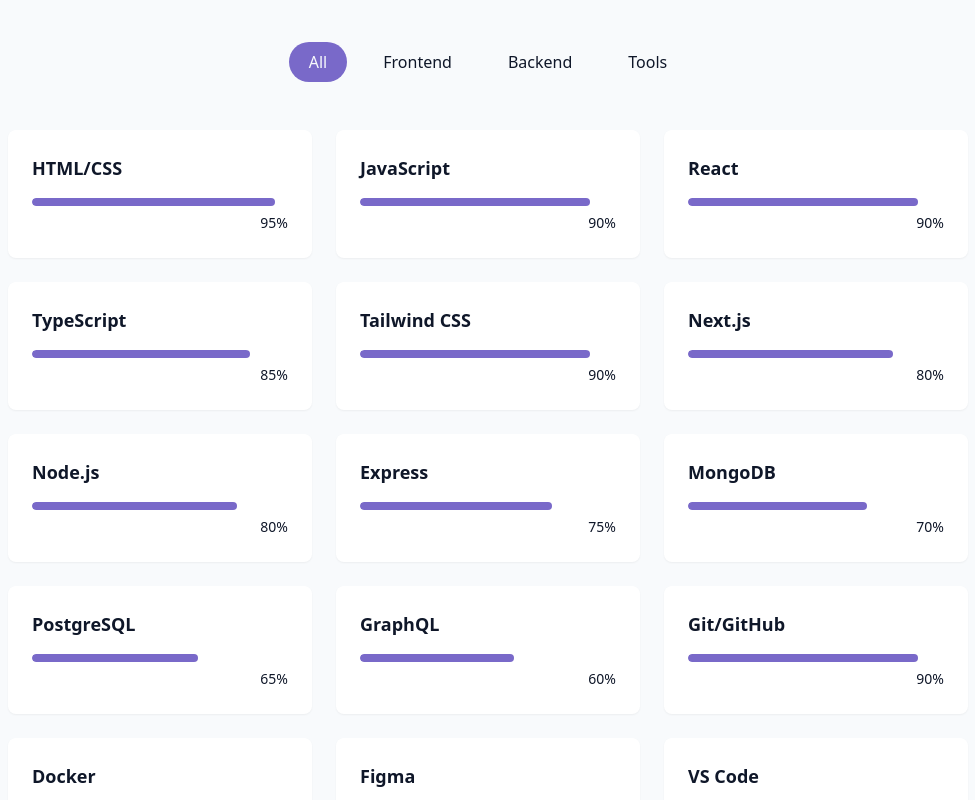
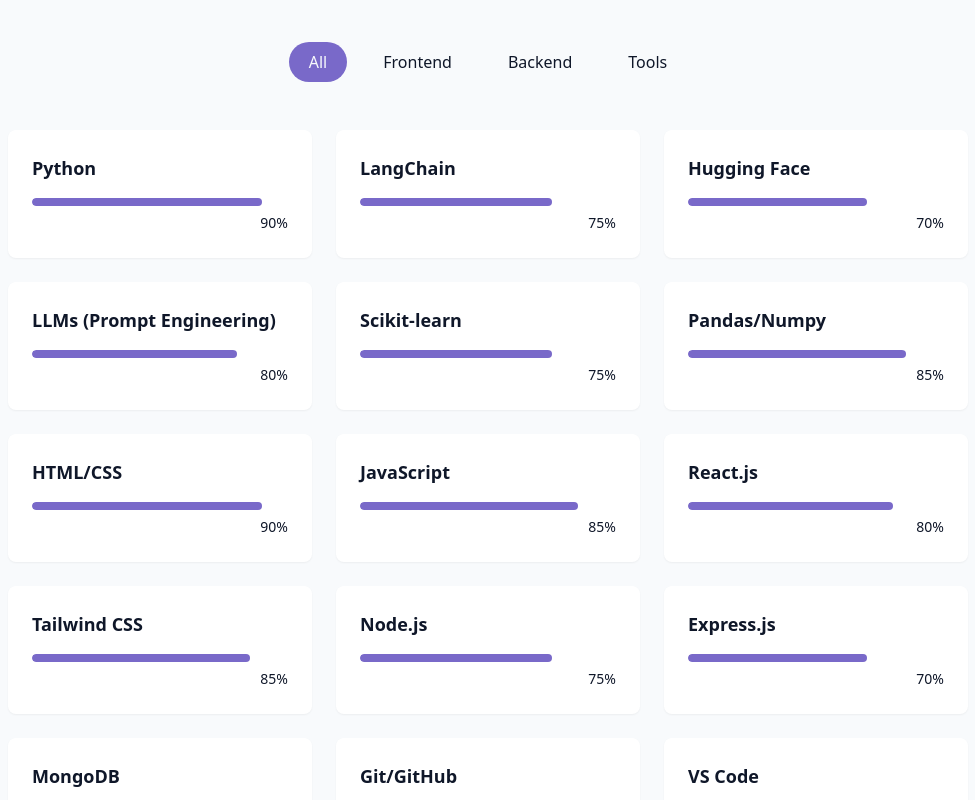
Before and after one commit to PriyanshuRanjan04/My-Portfolio, a React (Vite) app: page / in a window 1280 px wide. Shown: the part 1720-2520 px from the top of the page, without its empty margins (152-1127 px from the left). Built offline with nearby package versions, Linux system fonts and the light colour scheme.

Commit message:
Updated website

```diff
--- a/src/components/SkillsSection.jsx
+++ b/src/components/SkillsSection.jsx
@@ -1,28 +1,54 @@
 import { useState } from "react";
 import { cn } from "@/lib/utils";
 
+// const skills = [
+//   // Frontend
+//   { name: "HTML/CSS", level: 95, category: "frontend" },
+//   { name: "JavaScript", level: 90, category: "frontend" },
+//   { name: "React", level: 90, category: "frontend" },
+//   { name: "TypeScript", level: 85, category: "frontend" },
+//   { name: "Tailwind CSS", level: 90, category: "frontend" },
+//   { name: "Next.js", level: 80, category: "frontend" },
+
+//   // Backend
+//   { name: "Node.js", level: 80, category: "backend" },
+//   { name: "Express", level: 75, category: "backend" },
+//   { name: "MongoDB", level: 70, category: "backend" },
+//   { name: "PostgreSQL", level: 65, category: "backend" },
+//   { name: "GraphQL", level: 60, category: "backend" },
+
+//   // Tools
+//   { name: "Git/GitHub", level: 90, category: "tools" },
+//   { name: "Docker", level: 70, category: "tools" },
+//   { name: "Figma", level: 85, category: "tools" },
+//   { name: "VS Code", level: 95, category: "tools" },
+// ];
+
 const skills = [
-  // Frontend
-  { name: "HTML/CSS", level: 95, category: "frontend" },
-  { name: "JavaScript", level: 90, category: "frontend" },
-  { name: "React", level: 90, category: "frontend" },
-  { name: "TypeScript", level: 85, category: "frontend" },
-  { name: "Tailwind CSS", level: 90, category: "frontend" },
-  { name: "Next.js", level: 80, category: "frontend" },
+  // AI & Machine Learning
+  { name: "Python", level: 90, category: "ai" },
+  { name: "LangChain", level: 75, category: "ai" },
+  { name: "Hugging Face", level: 70, category: "ai" },
+  { name: "LLMs (Prompt Engineering)", level: 80, category: "ai" },
+  { name: "Scikit-learn", level: 75, category: "ai" },
+  { name: "Pandas/Numpy", level: 85, category: "ai" },
 
-  // Backend
-  { name: "Node.js", level: 80, category: "backend" },
-  { name: "Express", level: 75, category: "backend" },
+  // Web Development
+  { name: "HTML/CSS", level: 90, category: "frontend" },
+  { name: "JavaScript", level: 85, category: "frontend" },
+  { name: "React.js", level: 80, category: "frontend" },
+  { name: "Tailwind CSS", level: 85, category: "frontend" },
+  { name: "Node.js", level: 75, category: "backend" },
+  { name: "Express.js", level: 70, category: "backend" },
   { name: "MongoDB", level: 70, category: "backend" },
-  { name: "PostgreSQL", level: 65, category: "backend" },
-  { name: "GraphQL", level: 60, category: "backend" },
 
-  // Tools
+  // Tools & Others
   { name: "Git/GitHub", level: 90, category: "tools" },
-  { name: "Docker", level: 70, category: "tools" },
-  { name: "Figma", level: 85, category: "tools" },
   { name: "VS Code", level: 95, category: "tools" },
+  { name: "Google Colab / Jupyter", level: 85, category: "tools" },
+  { name: "Postman", level: 75, category: "tools" },
 ];
+
 
 const categories = ["all", "frontend", "backend", "tools"];
 
```
